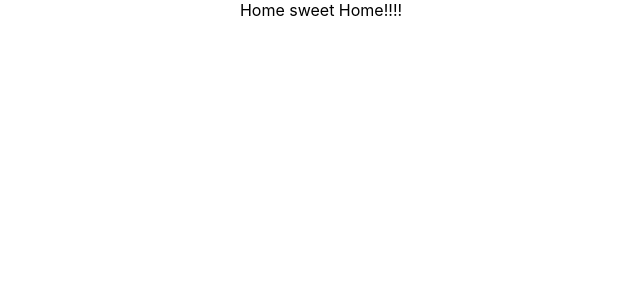
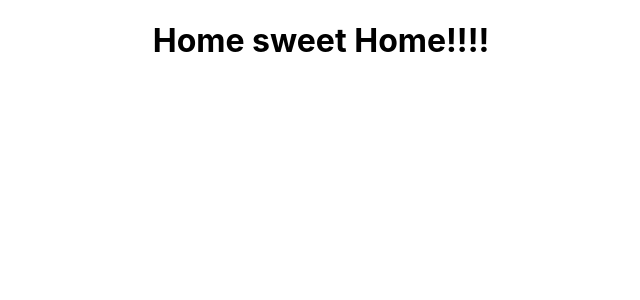
Before and after one commit to Chiranjibzlt/learndeployment, a React (Create React App) app: page / in a window 1280 px wide. Shown: the top 300 px of the page, without its empty margins (319-959 px from the left). Built offline with nearby package versions, Linux system fonts and the light colour scheme.

Commit message:
Updated html

```diff
--- a/src/App.js
+++ b/src/App.js
@@ -3,7 +3,7 @@ import './App.css';
 function App() {
   return (
     <div className="App">
-        Home sweet Home!!!!
+       <h1>Home sweet Home!!!!</h1>
     </div>
   );
 }
--- a/src/index.js
+++ b/src/index.js
@@ -4,8 +4,6 @@ import './index.css';
 import App from './App';
 
 ReactDOM.render(
-  <React.StrictMode>
-    <App />
-  </React.StrictMode>,
+    <App />,
   document.getElementById('root')
 );
```
